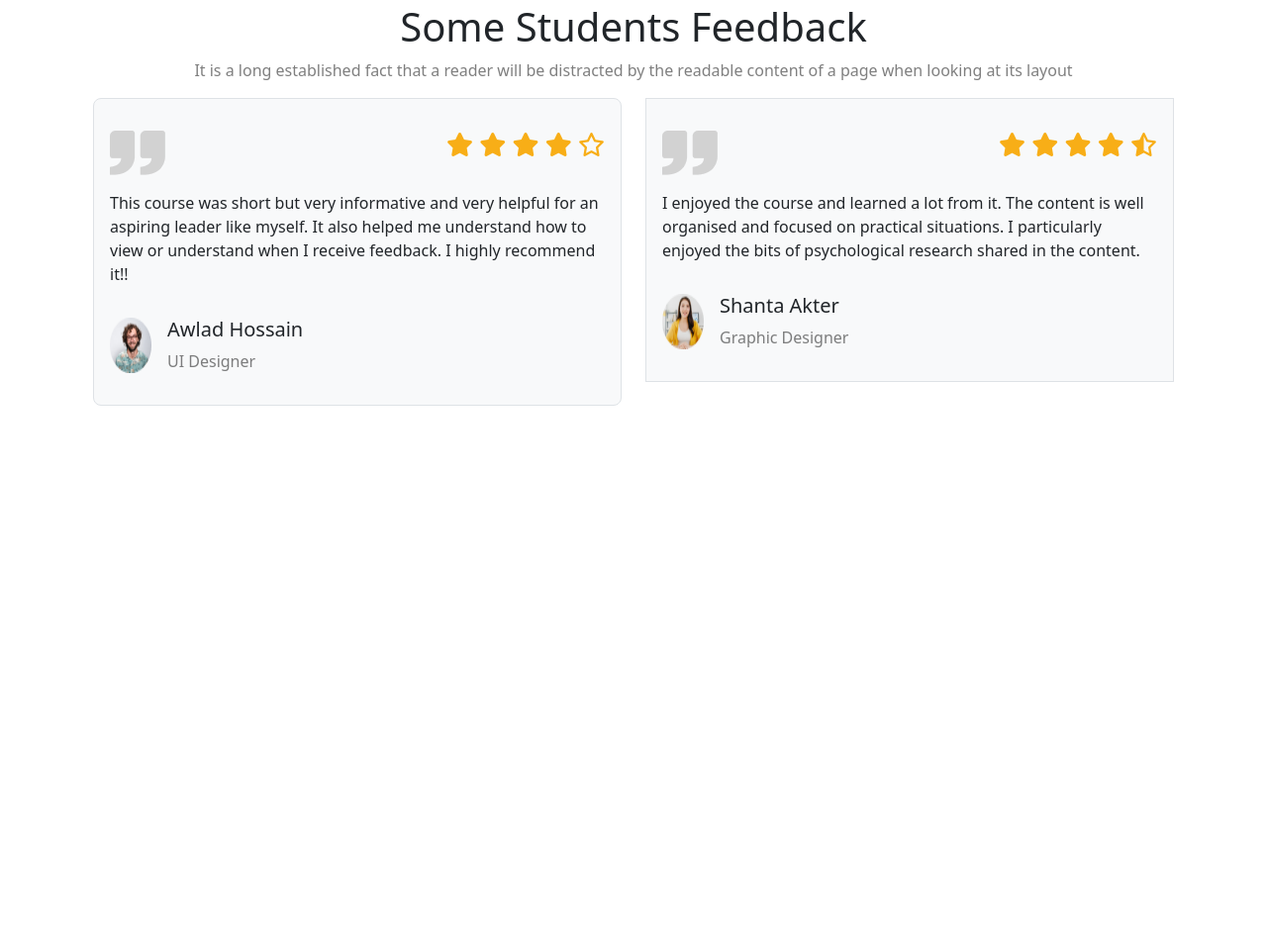
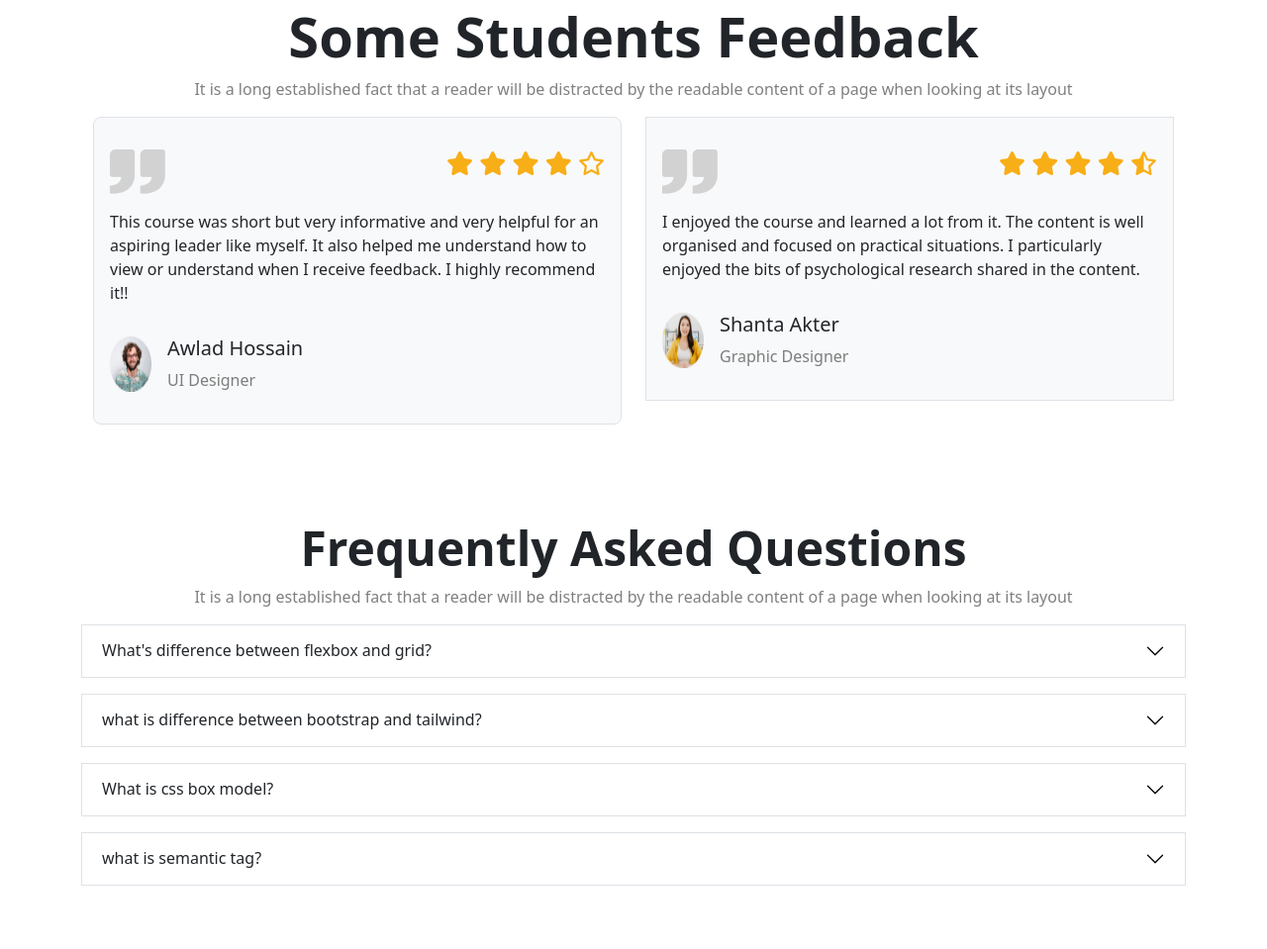
Before and after one commit to MirRiyadh/assignment-three, a plain HTML site: page index.html in a window 1280 px wide. Shown: the part 3298-4257 px from the top of the page at 99% size. Before the commit the page ends 3708 px from the top, so only its background shows below. Drawn offline with nearby package versions, Linux system fonts and the light colour scheme.

Commit message:
Frequently Asked Questions added

```diff
--- a/CSS/style.css
+++ b/CSS/style.css
@@ -1,7 +1,9 @@
+/* Used for centralize the text on courses section */
 .carousel-caption {
   top: 35%;
 }
 
+/* image opacity */
 .carousel-item {
   background-color: black;
   border-radius: 10px;
@@ -10,6 +12,7 @@
   opacity: 0.5;
 }
 
+/* //////Colors////// */
 .bg-skybule {
   background-color: #f4fafd;
 }
@@ -19,6 +22,7 @@
 }
 
 @media screen and (max-width: 576px) {
+  /* Used only for fixed font-size on carousel from header section */
   .carousel-caption {
     top: 5%;
   }
@@ -35,6 +39,7 @@
     font-size: 20px;
   }
 
+  /* Used only for fixed mobile-height of images for courses section */
   .image-mobile {
     min-width: 100%;
     height: 245px;
@@ -42,8 +47,8 @@
 }
 
 @media screen and (min-width: 576px) and (max-width: 992px) {
+  /* Used only for fixed tab-height of image for E-learning section */
   .adjust {
-    width: 100% !important;
     height: 378px;
   }
 }
--- a/index.html
+++ b/index.html
@@ -445,10 +445,10 @@
 
 
         <!-- Students Feedback -->
-        <section class="mt-5 container">
+        <section class="mt-5 container mb-5">
           <div class="row">
             <div class="col-12 text-center">
-             <h1>Some Students Feedback</h1>
+             <h1 class="display-4 fw-bold">Some Students Feedback</h1>
              <p class="text-black-50">It is a long established fact that a reader will be distracted by the readable content of a page when looking at its layout</p>
             </div>
          </div>
@@ -515,6 +515,62 @@
           </div>
         </section>
 
+        <!-- Frequently Asked Questions -->
+        <section class="container py-5">
+          <div class="row">
+            <div class="col-12 text-center">
+             <h1 class="display-5 fw-bold">Frequently Asked Questions</h1>
+             <p class="text-black-50">It is a long established fact that a reader will be distracted by the readable content of a page when looking at its layout</p>
+            </div>
+         </div>
+
+         <!-- Accordion Part -->
+         <div class="accordion accordion-flush" id="accordionFlushExample">
+          <div class="accordion-item border mb-3">
+            <h2 class="accordion-header" id="flush-headingOne">
+              <button class="accordion-button collapsed" type="button" data-bs-toggle="collapse" data-bs-target="#flush-collapseOne" aria-expanded="false" aria-controls="flush-collapseOne">
+                What's difference between flexbox and grid?
+              </button>
+            </h2>
+            <div id="flush-collapseOne" class="accordion-collapse collapse" aria-labelledby="flush-headingOne" data-bs-parent="#accordionFlushExample">
+              <div class="accordion-body bg-skybule text-black-50">Grid is made for two-dimensional layout while Flexbox is for one. This means Flexbox can work on either row or columns at a time, but Grids can work on both. Flexbox, gives you more flexibility while working on either element (row or column).</div>
+            </div>
+          </div>
+          <div class="accordion-item border mb-3">
+            <h2 class="accordion-header" id="flush-headingTwo">
+              <button class="accordion-button collapsed" type="button" data-bs-toggle="collapse" data-bs-target="#flush-collapseTwo" aria-expanded="false" aria-controls="flush-collapseTwo">
+                what is difference between bootstrap and tailwind?
+              </button>
+            </h2>
+            <div id="flush-collapseTwo" class="accordion-collapse collapse" aria-labelledby="flush-headingTwo" data-bs-parent="#accordionFlushExample">
+              <div class="accordion-body bg-skybule text-black-50">Bootstrap comes with a set of pre-styled responsive, mobile-first components that possess a definite UI kit. Tailwind CSS uses a set of utility classes to create a neat UI with more flexibility and uniqueness. Sites created using Bootstrap follow the generic pattern that makes them look identical.</div>
+            </div>
+          </div>
+          <div class="accordion-item border mb-3">
+            <h2 class="accordion-header" id="flush-headingThree">
+              <button class="accordion-button collapsed" type="button" data-bs-toggle="collapse" data-bs-target="#flush-collapseThree" aria-expanded="false" aria-controls="flush-collapseThree">
+                What is css box model?
+              </button>
+            </h2>
+            <div id="flush-collapseThree" class="accordion-collapse collapse" aria-labelledby="flush-headingThree" data-bs-parent="#accordionFlushExample">
+              <div class="accordion-body bg-skybule text-black-50">A CSS box model is a compartment that includes numerous assets, such as edge, border, padding and material. It is used to develop the design and structure of a web page. It can be used as a set of tools to personalize the layout of different components. According to the CSS box model, the web browser supplies each element as a square prism.</div>
+            </div>
+          </div>
+
+          <div class="accordion-item border mb-3">
+            <h2 class="accordion-header" id="flush-headingThree">
+              <button class="accordion-button collapsed" type="button" data-bs-toggle="collapse" data-bs-target="#flush-collapsefour" aria-expanded="false" aria-controls="flush-collapsefour">
+
+                what is semantic tag?
+              </button>
+            </h2>
+            <div id="flush-collapsefour" class="accordion-collapse collapse" aria-labelledby="flush-headingfour" data-bs-parent="#accordionFlushExample">
+              <div class="accordion-body bg-skybule text-black-50">Semantic elements have meaningful names which tells about type of content. For example header, footer, table, … etc. HTML5 introduces many semantic elements as mentioned below which make the code easier to write and understand for the developer as well as instructs the browser on how to treat them. </div>
+            </div>
+          </div>
+        </div>
+        </section>
+
     </main>
 
     <script
```
